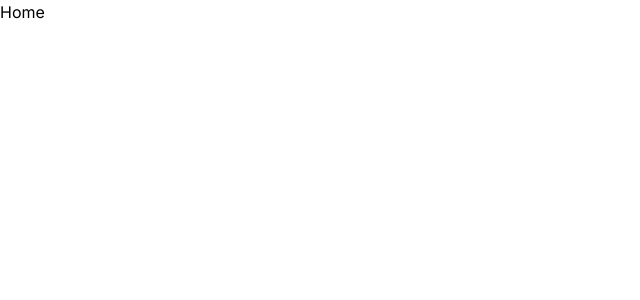
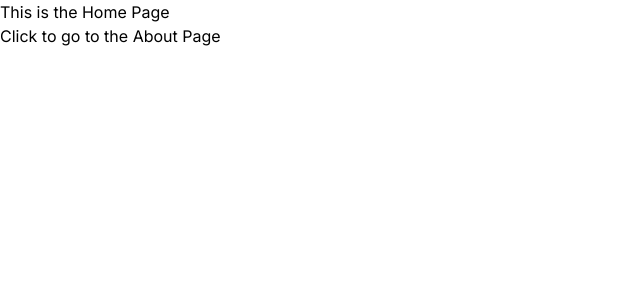
Before and after one commit to BobBrian/staticdotcom, a Next.js app: page / in a window 1280 px wide. Shown: the top 300 px of the page, without its empty margins (0-640 px from the left). Built offline with nearby package versions, Linux system fonts and the light colour scheme.

Commit message:
static data

```diff
--- /dev/null
+++ b/app/about/page.tsx
@@ -0,0 +1,21 @@
+import React from 'react'
+//To get and display static data
+
+const getPostData = async() => {
+    const res = await fetch("https://jsonplaceholder.typicode.com/posts")
+    return res.json();
+
+}
+
+export default async function AboutPage() {
+ const posts = await getPostData()
+ console.log(posts)
+
+  return (
+    <div>
+       {posts.map((post: any) =>{
+        return <p>{post.title}</p>
+       })}
+    </div>
+  )
+}
--- a/app/page.tsx
+++ b/app/page.tsx
@@ -1,7 +1,13 @@
 import React from 'react'
+import Link from "next/link";
 
 export default function Home() {
   return (
-    <div>Home</div>
+    <div>
+      This is the Home Page
+      <div>
+      <Link href="/about">Click to go to the About Page</Link>
+      </div>
+    </div>
   )
 }
```
